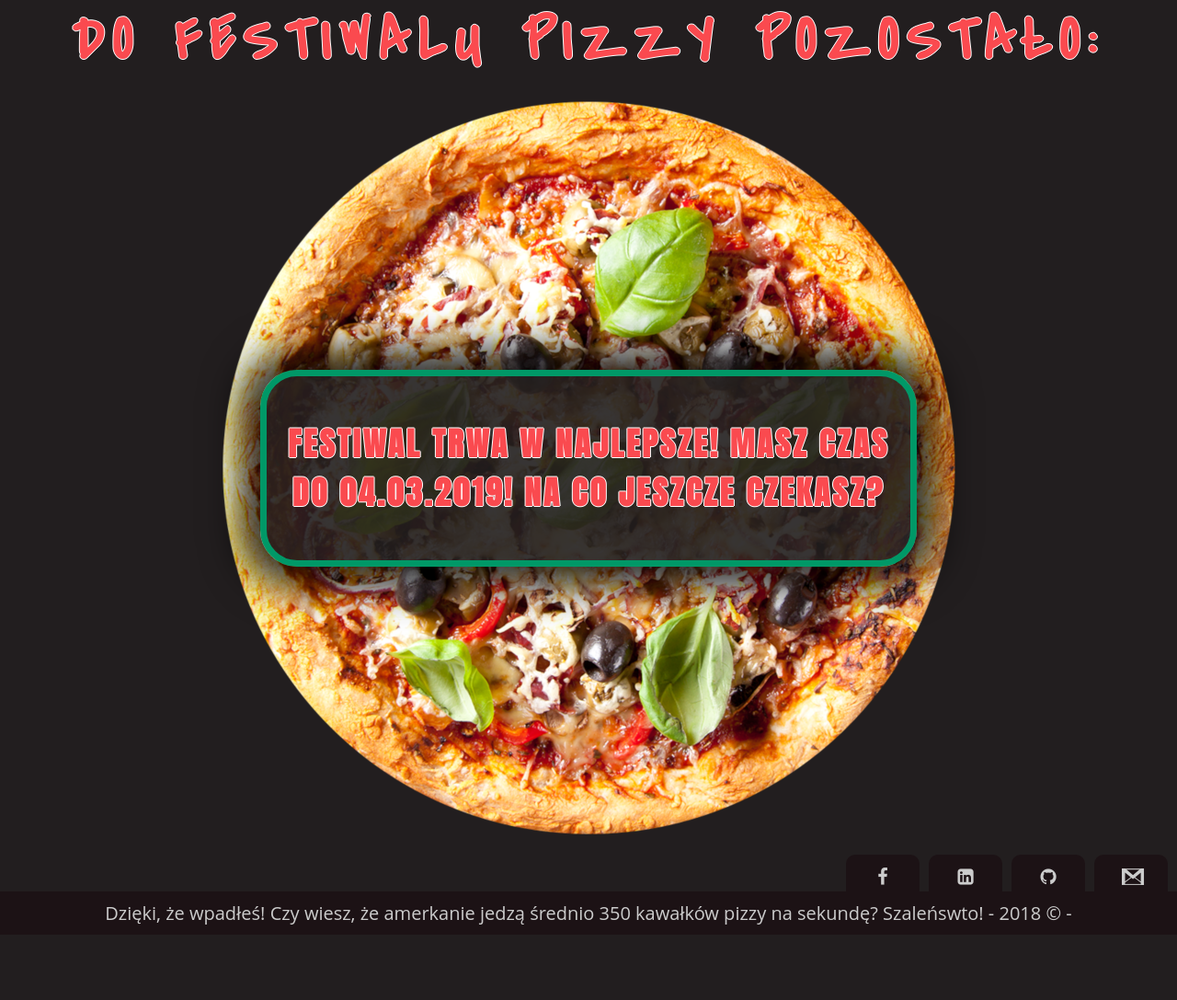
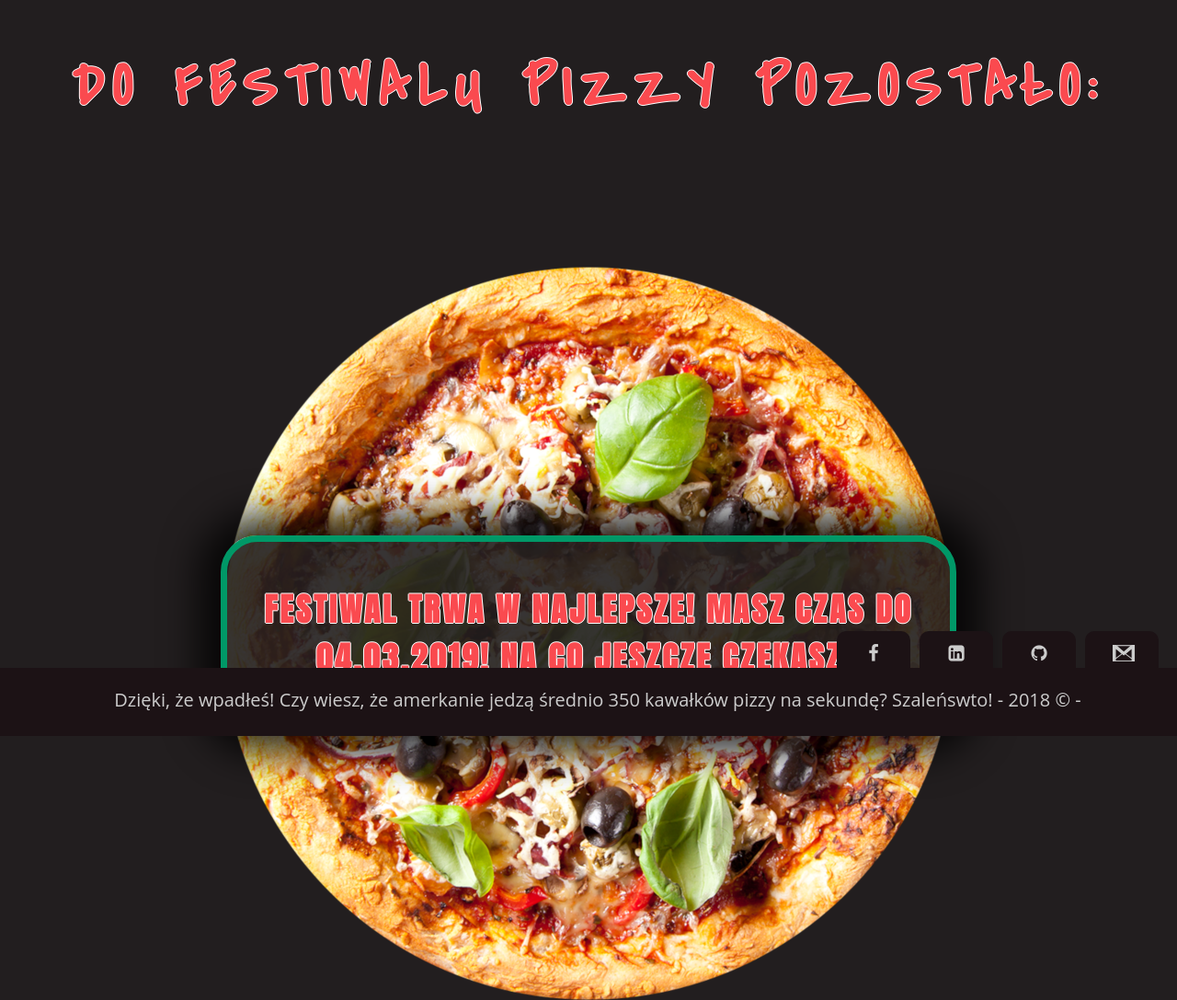
Before and after one commit to BartoszLokaj/festiwal-pizzy, a website: page index.html in a window 1280 px wide. Shown: the whole page at 92% size. Before the commit the page ends 1016 px from the top, so only its background shows below. Drawn offline with Linux system fonts and the light colour scheme.

Commit message:
Update main.css

```diff
--- a/main.css
+++ b/main.css
@@ -11,7 +11,7 @@ main{
 }
 
 h1{
-	margin: 0;
+	margin: 50px auto;
 }
 
 .logo{
@@ -29,7 +29,7 @@ h1{
 	background-repeat: no-repeat;
 	width: 800px;
 	height: 800px;
-	margin: 20px auto;
+	margin: 150px auto 100px auto;
 	display: flex;
 	justify-content: center;
 	align-items: center;
@@ -39,19 +39,19 @@ h1{
 	display: flex;
 	justify-content: center;
 	align-items: center;
-	width: 670px;
+	width: 100%;
 	height: 200px;
 	padding: 0 15px;
 	background:rgba(34,30,31, .9);
 	border: 7px solid #009867;
 	color: rgba(250,74,79,1);
+	text-align: center;
 	text-shadow: -1px 0 #fff, 0 1px #fff, 1px 0 #fff, 0 -1px #fff;
 	font-family: 'Anton', sans-serif;
 	font-size: 35px;
 	font-weight: 700;
 	letter-spacing: 3px;
 	text-transform: uppercase;
-	text-align: center;
 	border-radius: 40px;
 	-webkit-box-shadow: 1px 0px 40px 25px rgba(0,0,0,0.79);
 	-moz-box-shadow: 1px 0px 40px 25px rgba(0,0,0,0.79);
@@ -62,6 +62,9 @@ h1{
 	display: flex;
 	flex-direction: row;
 	justify-content: flex-end;
+	position: fixed;
+	bottom: 74px;
+	right: 10px;
 }
 
 a {
@@ -130,7 +133,13 @@ a {
 
 .footer{
 	text-align: center;
+	line-height: 250%;
+	width: 100%;
+	height: 54px;
 	background: #1C1215;
 	padding: 10px;
 	margin: 0;
+	position: fixed;
+	bottom: 0;
+	left: 0;
 }
```
